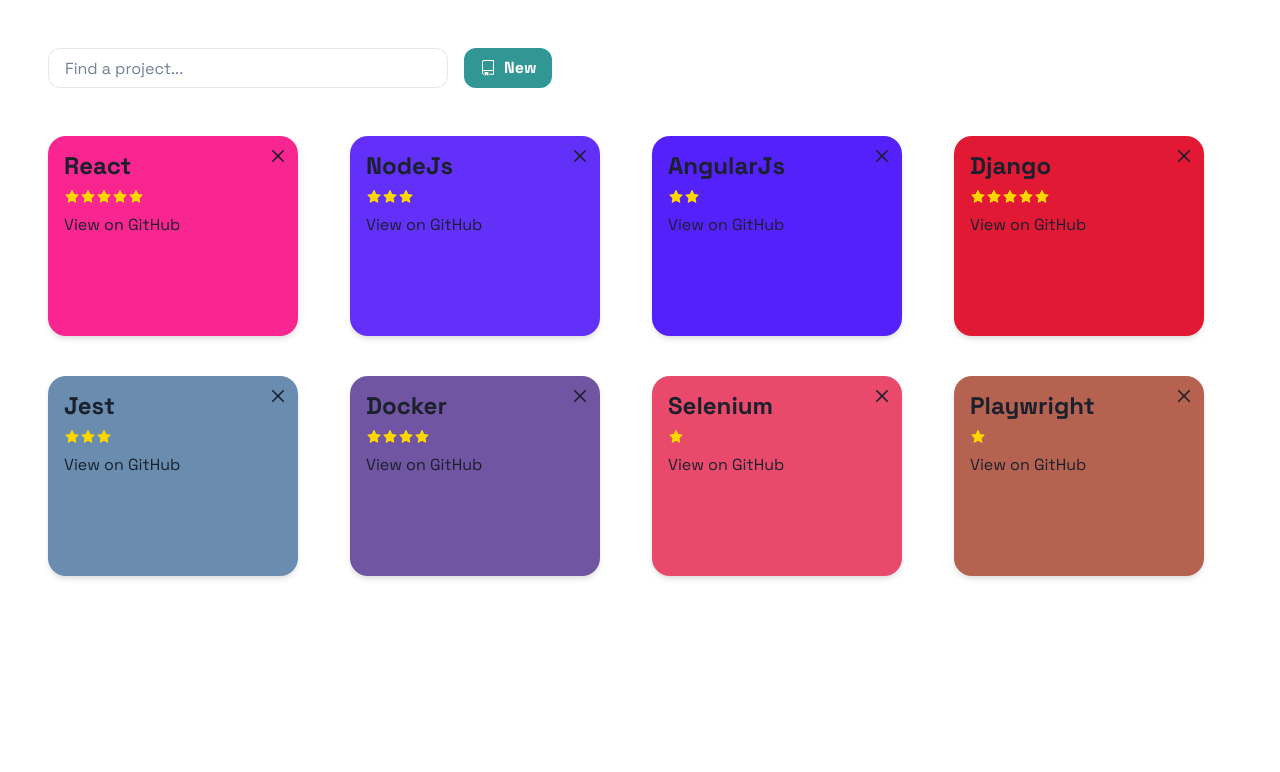
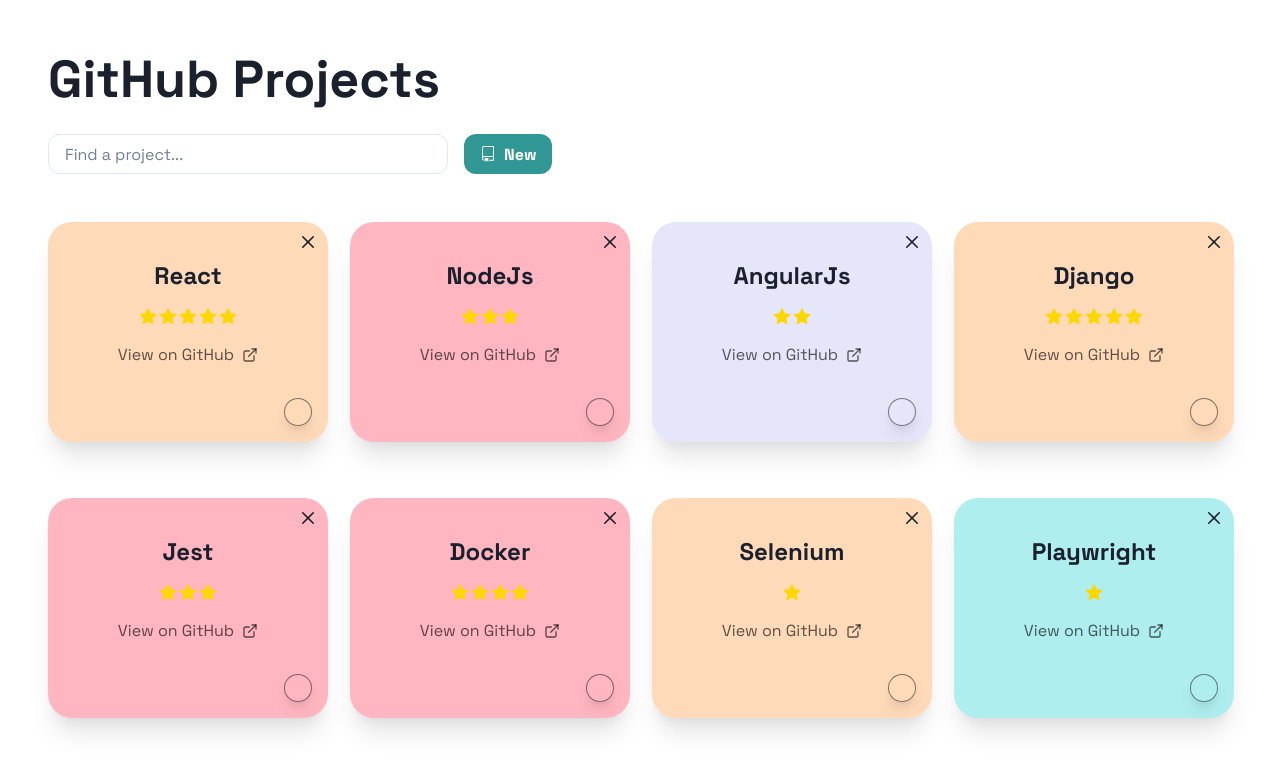
Before and after one commit to gimpoco1/frontend-assignment, a React (Create React App) app: page / in a window 1280 px wide. Shown: the top 772 px of the page. Built offline with nearby package versions, Linux system fonts and the light colour scheme.

Commit message:
added control to change bgColors

```diff
--- a/src/components/organisms/ProjectCard/index.tsx
+++ b/src/components/organisms/ProjectCard/index.tsx
@@ -1,9 +1,23 @@
-import React from "react";
-import { Box, Heading, Flex, IconButton, Link } from "@chakra-ui/react";
+import React, { useState, useEffect, useRef } from "react";
+import {
+  Box,
+  Heading,
+  Flex,
+  IconButton,
+  Link,
+  useColorModeValue,
+  HStack,
+  ScaleFade,
+  useDisclosure,
+  VStack,
+  Text,
+} from "@chakra-ui/react";
 import { CloseIcon } from "@chakra-ui/icons";
 import { AiFillStar } from "react-icons/ai";
 import { Project } from "../../../data/types";
 import { messages } from "./messages";
+import { LuExternalLink } from "react-icons/lu";
+import { bgColors } from "../../../data";
 
 interface ProjectCardProps {
   project: Project;
@@ -11,16 +25,52 @@
 }
 
 const ProjectCard: React.FC<ProjectCardProps> = ({ project, onRemove }) => {
+  const cardRef = useRef<HTMLDivElement>(null);
+  const [bgColor, setBgColor] = useState(
+    localStorage.getItem(`bgColor-${project.id}`) ||
+      bgColors[Math.floor(Math.random() * bgColors.length)]
+  );
+  const { isOpen, onToggle, onClose } = useDisclosure();
+
+  useEffect(() => {
+    localStorage.setItem(`bgColor-${project.id}`, bgColor);
+  }, [bgColor, project.id]);
+
+  const handleChangeColor = (color: string) => {
+    setBgColor(color);
+    onClose();
+  };
+
+  const handleOutsideClick = (event: MouseEvent) => {
+    if (cardRef.current && !cardRef.current.contains(event.target as Node)) {
+      onClose();
+    }
+  };
+
+  useEffect(() => {
+    if (isOpen) {
+      document.addEventListener("mousedown", handleOutsideClick);
+    } else {
+      document.removeEventListener("mousedown", handleOutsideClick);
+    }
+    return () => {
+      document.removeEventListener("mousedown", handleOutsideClick);
+    };
+  }, [isOpen]);
+
   return (
     <Box
-      w="250px"
-      h={["150px", "200px"]}
-      p="4"
-      bg={`#${Math.floor(Math.random() * 16777215).toString(16)}`}
-      borderRadius="18px"
-      boxShadow="md"
+      ref={cardRef}
+      w="280px"
+      h="220px"
+      p="6"
+      bg={bgColor}
+      borderRadius="24px"
+      boxShadow="xl"
       position="relative"
-      mb="4"
+      mb="8"
+      transition="transform 0.3s ease-in-out"
+      _hover={{ transform: "scale(1.07)" }}
     >
       <IconButton
         aria-label="Remove project"
@@ -29,23 +79,84 @@
         position="absolute"
         top="2"
         right="2"
-        variant={""}
+        variant="ghost"
         onClick={() => onRemove(project.id)}
       />
-      <Heading fontSize="headline3">{project.name}</Heading>
-      <Flex mt="2" alignItems="center">
+      <Box
+        position="absolute"
+        bottom="4"
+        right="4"
+        w="28px"
+        h="28px"
+        bg={bgColor}
+        borderRadius="full"
+        border="1px solid"
+        borderColor={useColorModeValue("blackAlpha.600", "whiteAlpha.800")}
+        cursor="pointer"
+        onClick={onToggle}
+        boxShadow="lg"
+        _hover={{ boxShadow: "xl" }}
+      />
+      {isOpen && (
+        <ScaleFade initialScale={0.9} in={isOpen}>
+          <VStack
+            position="absolute"
+            top="-16"
+            right="-4"
+            spacing="2"
+            p="3"
+            bg="white"
+            borderRadius="lg"
+            boxShadow="xl"
+            border={"1px solid"}
+            borderColor={"blackAlpha.400"}
+          >
+            {bgColors.map((color) => (
+              <Box
+                key={color}
+                w="24px"
+                h="24px"
+                bg={color}
+                borderRadius="full"
+                cursor="pointer"
+                onClick={() => handleChangeColor(color)}
+                border={
+                  bgColor === color
+                    ? "2px solid black"
+                    : "2px solid transparent"
+                }
+              />
+            ))}
+          </VStack>
+        </ScaleFade>
+      )}
+      <Heading
+        fontSize="2xl"
+        mt="4"
+        mb="4"
+        color={useColorModeValue("gray.800", "white")}
+        textAlign="center"
+      >
+        {project.name}
+      </Heading>
+      <Flex alignItems="center" justifyContent="center" mb="4">
         {[...Array(project.rating)].map((_, i) => (
-          <AiFillStar key={i} color="gold" />
+          <AiFillStar key={i} color="gold" size="20px" />
         ))}
       </Flex>
       <Link
         href={project.url}
         isExternal
-        mt="2"
         display="block"
-        color="blue.540"
+        color="blackAlpha.700"
+        fontWeight="light"
+        fontSize="body2"
+        _hover={{ textDecoration: "underline" }}
       >
-        {messages.viewOnGH}
+        <HStack justifyContent="center">
+          <Text>{messages.viewOnGH}</Text>
+          <LuExternalLink />
+        </HStack>
       </Link>
     </Box>
   );
--- a/src/components/pages/MainPage/index.tsx
+++ b/src/components/pages/MainPage/index.tsx
@@ -6,6 +6,7 @@
   Input,
   Flex,
   useDisclosure,
+  Heading,
 } from "@chakra-ui/react";
 import { Project } from "../../../data/types";
 import githubProjects from "../../../data";
@@ -46,9 +47,12 @@
 
   return (
     <Box p="12">
+      <Heading mb={6} fontSize={"title1"}>
+        {messages.title}
+      </Heading>
       <Flex justifyContent="start" alignItems="center" mb="12">
         <Input
-          placeholder="Find a project..."
+          placeholder={messages.searchPlaceholder}
           value={searchTerm}
           onChange={(e) => setSearchTerm(e.target.value)}
           maxW="400px"
--- a/src/components/pages/MainPage/messages.ts
+++ b/src/components/pages/MainPage/messages.ts
@@ -1,3 +1,5 @@
 export const messages = {
-    ctaAddProject: "New",
-}
+  title: " GitHub Projects",
+  ctaAddProject: "New",
+  searchPlaceholder: "Find a project...",
+};
--- a/src/data/index.ts
+++ b/src/data/index.ts
@@ -60,3 +60,14 @@
 ];
 
 export default githubProjects;
+
+
+export const bgColors = [
+  "#f0e68c",
+  "#e6e6fa",
+  "#ffb6c1",
+  "#98fb98",
+  "#afeeee",
+  "#ffdab9",
+];
+export type BgColors = typeof bgColors[number];
--- a/src/theme/index.ts
+++ b/src/theme/index.ts
@@ -9,19 +9,16 @@
   },
   fontSizes: {
     xlTitle1: "83px",
-    title1: "42px",
-    title2: "36px",
+    title1: "52px",
+    title2: "48px",
     title3: "32px",
     headline: "30px",
     headline2: "27px",
     headline3: "24px",
     subheadline1: "22px",
-    subheadline2: "22px",
-    subheadline3: "20px",
-    caption1: "22px",
-    caption2: "20px",
+    subheadline2: "20px",
     body: "18px",
-    body2: "34px",
+    body2: "16px",
     footnote: "12px",
   },
 }) as ITheme;
--- a/src/theme/interface.ts
+++ b/src/theme/interface.ts
@@ -16,9 +16,6 @@
   headline3: string;
   subheadline1: string;
   subheadline2: string;
-  subheadline3: string;
-  caption1: string;
-  caption2: string;
   body: string;
   body2: string;
   footnote: string;
```
